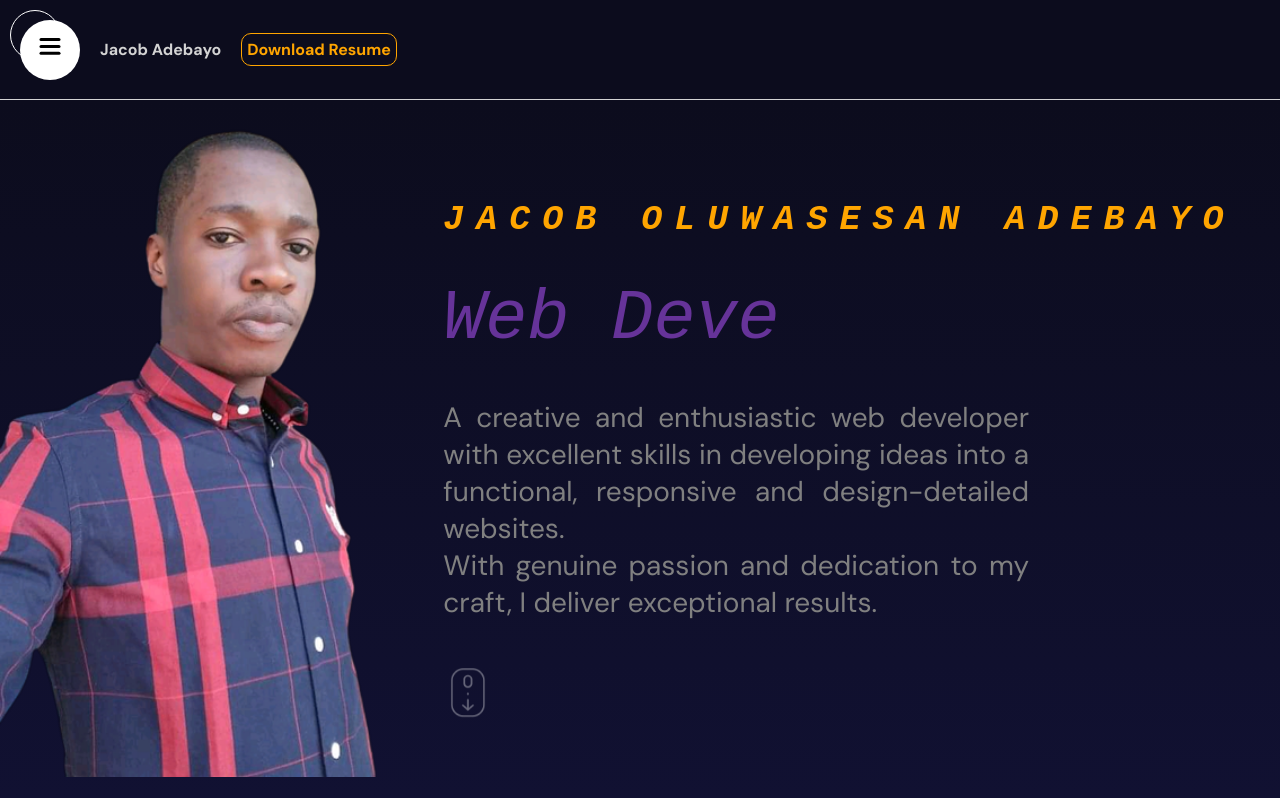
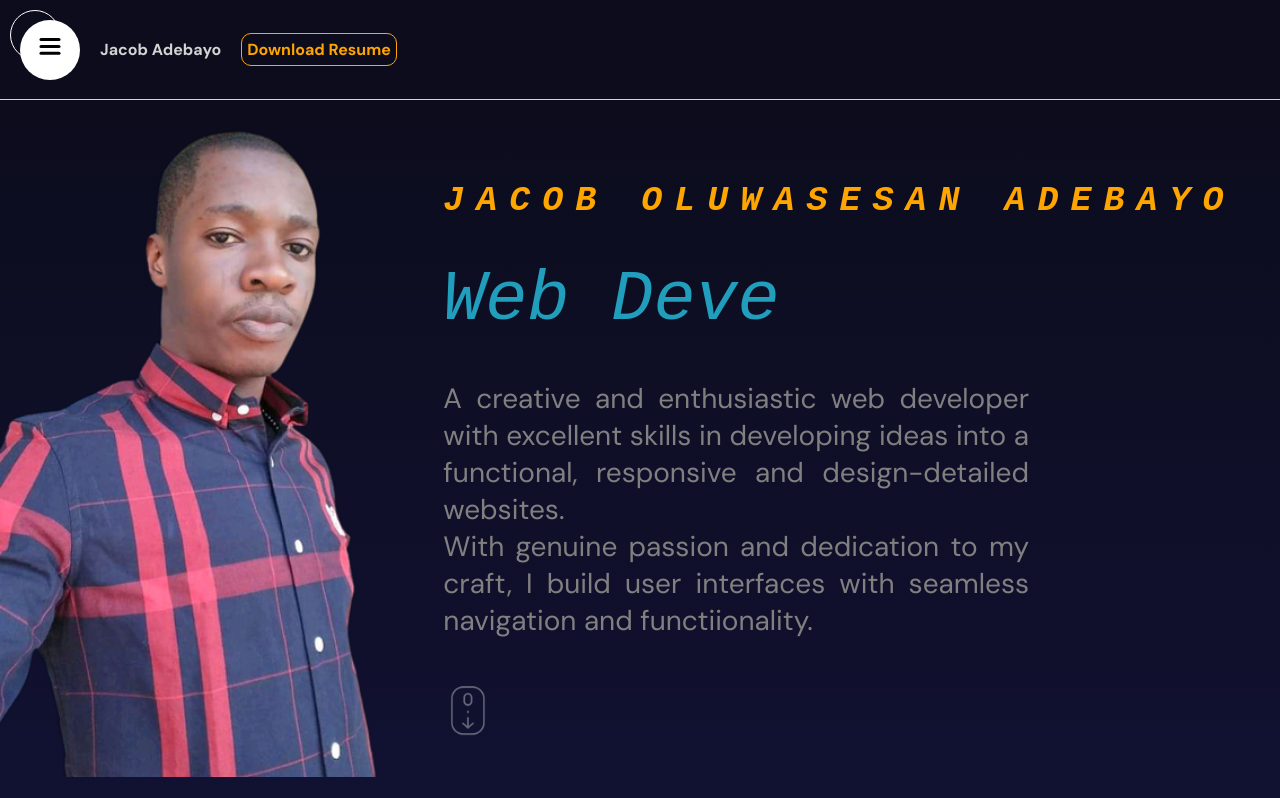
Before and after one commit to JacceyCode/jacobadebayo, a React (Vite) app: page / in a window 1280 px wide. Shown: the top 798 px of the page. Built offline with nearby package versions, Linux system fonts and the light colour scheme; some icons are missing.

Commit message:
CV updated

```diff
--- a/src/components/hero/Hero.jsx
+++ b/src/components/hero/Hero.jsx
@@ -89,7 +89,7 @@ function Hero() {
             A creative and enthusiastic web developer with excellent skills in
             developing ideas into a functional, responsive and design-detailed
             websites. <br /> With genuine passion and dedication to my craft, I
-            deliver exceptional results.
+            build user interfaces with seamless navigation and functiionality.
           </motion.div>
 
           <motion.img
--- a/src/components/hero/hero.scss
+++ b/src/components/hero/hero.scss
@@ -68,7 +68,7 @@
 
       h1 {
         font-size: 70px;
-        color: rebeccapurple;
+        color: #219ebc;
         font-style: italic;
         font-family: monospace;
         font-weight: 500;
```
Also changed, not shown: 1 other file (tests, documents, lock files or other folders).
